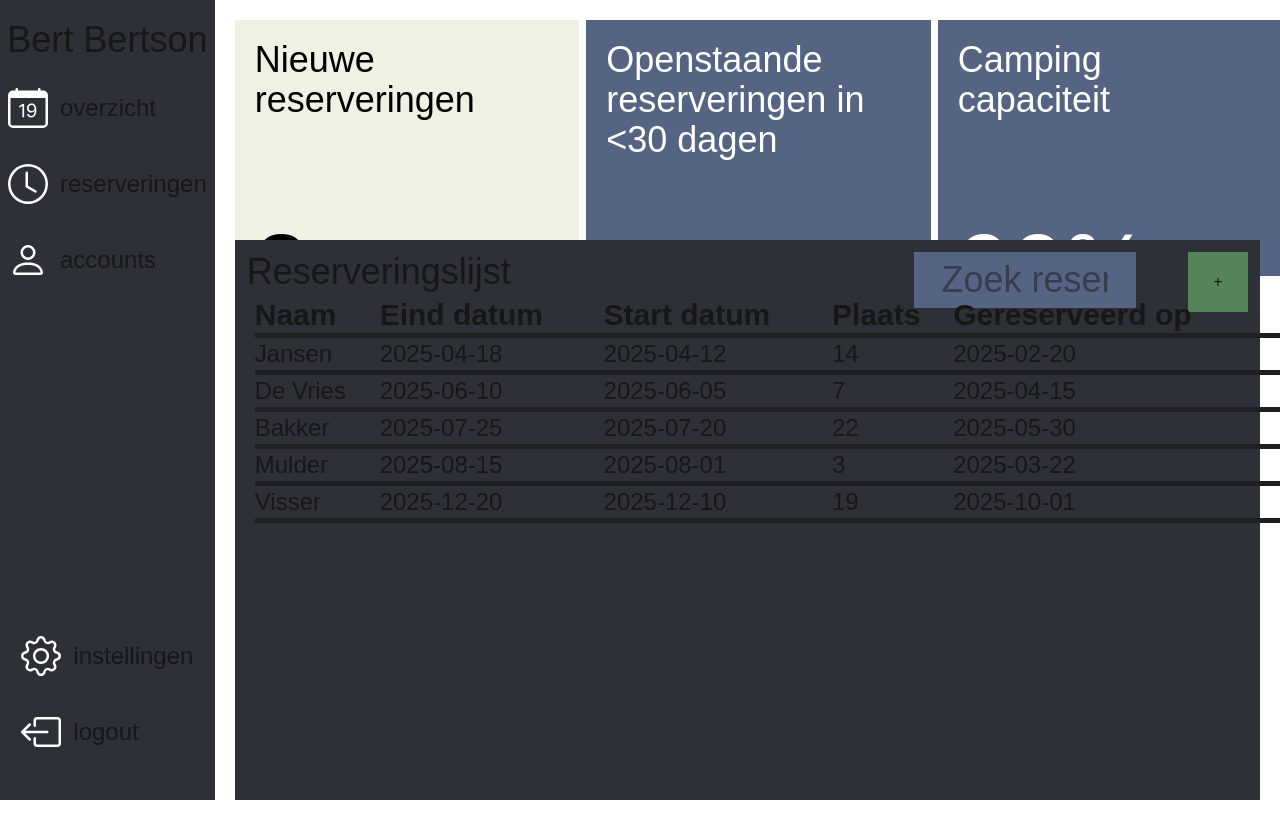
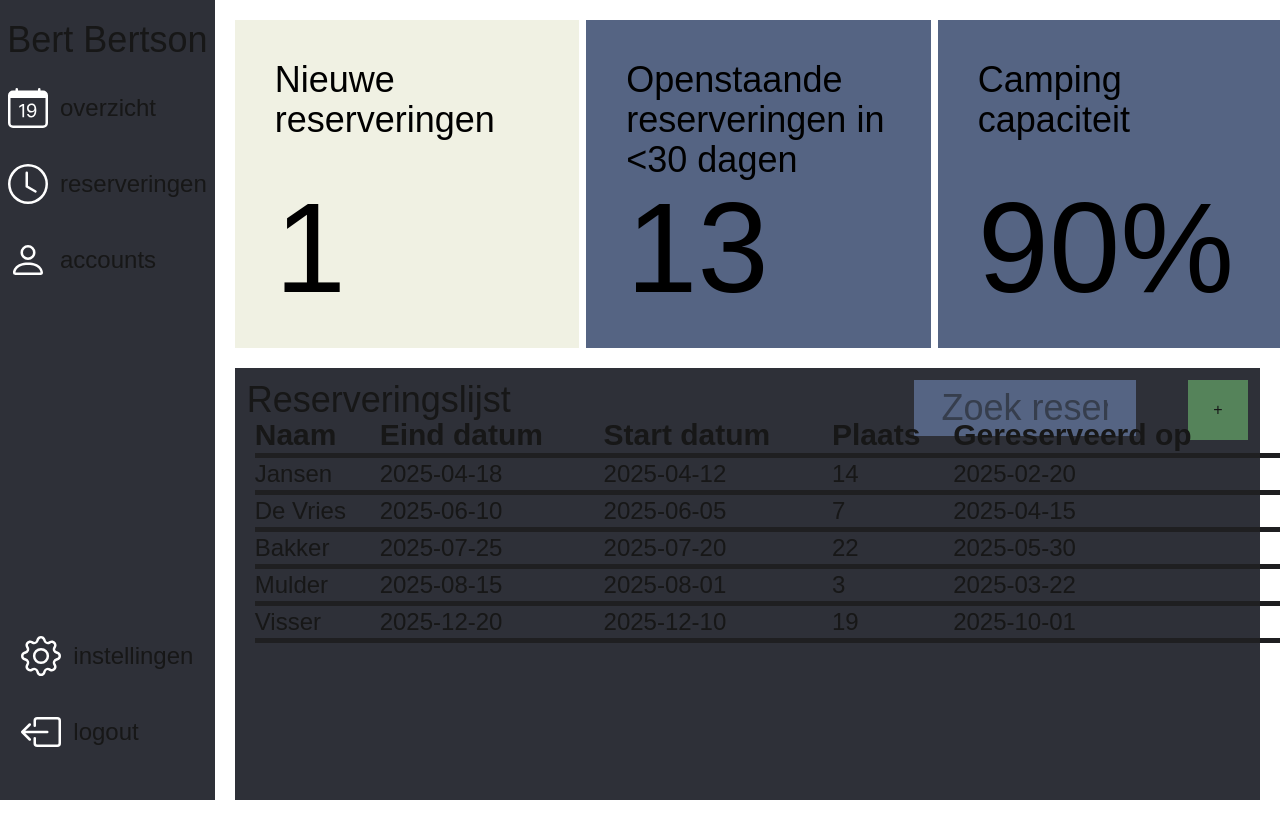
Before and after one commit to Powerboy2015/boer-bert-registratiesysteem, a Next.js app in the folder next.js/: page /reserveringen in a window 1280 px wide. Shown: the top 838 px of the page. Built offline with nearby package versions, Linux system fonts and the light colour scheme.

Commit message:
padding aangepast

```diff
--- a/next.js/src/app/reserveringen/Widgets/Capaciteit.tsx
+++ b/next.js/src/app/reserveringen/Widgets/Capaciteit.tsx
@@ -1,10 +1,13 @@
 export default function Capaciteit() {
   return (
-    <div className="bg-[#556483] w-98/100 h-full text-white ">
-      <div className="text-4xl m-5">Camping capaciteit</div>
-
-      <div className=" h-full flex text-center items-center text-8xl ml-5">
-        90%
+    <div className="bg-[#556483] text-black w-98/100">
+      <div className="h-full relative text-4xl p-10">
+        <div className="h-2/4">
+          <div>Camping capaciteit</div>
+        </div>
+        <div>
+          <div className="text-9xl ">90%</div>
+        </div>
       </div>
     </div>
   );
--- a/next.js/src/app/reserveringen/Widgets/NieuweReserveringen.tsx
+++ b/next.js/src/app/reserveringen/Widgets/NieuweReserveringen.tsx
@@ -1,10 +1,13 @@
 export default function NieuweReserveringen() {
   return (
-    <div className="bg-[#F0F1E3] text-black w-98/100 h-full ">
-      <div className="text-4xl relative m-5">Nieuwe reserveringen</div>
-
-      <div className=" h-full flex text-center items-center text-8xl ml-5">
-        3
+    <div className="bg-[#F0F1E3] text-black w-98/100">
+      <div className="h-full relative text-4xl p-10">
+        <div className="h-2/4">
+          Nieuwe reserveringen
+        </div>
+        <div>
+          <div className="text-9xl ">1</div>
+        </div>
       </div>
     </div>
   );
--- a/next.js/src/app/reserveringen/Widgets/OpenstaandeReserveringen.tsx
+++ b/next.js/src/app/reserveringen/Widgets/OpenstaandeReserveringen.tsx
@@ -1,13 +1,13 @@
 export default function OpenstaandeReserveringen() {
   return (
-    <div className="bg-[#556483] w-98/100 h-full text-white ">
-      <div className="text-4xl m-5">
-        Openstaande reserveringen in &lt;30 dagen
+    <div className="bg-[#556483] text-black w-98/100">
+      <div className="h-full relative text-4xl p-10">
+        <div className="h-2/4">
+          <div>Openstaande reserveringen in &lt;30 dagen</div>
+        </div>
+        <div>
+          <div className="text-9xl ">13</div>
+        </div>
       </div>
-
-      <div className=" h-full flex text-center items-center text-8xl ml-5">
-        13
-      </div>
-    </div>
-  );
+    </div>)
 }
--- a/next.js/src/app/reserveringen/page.tsx
+++ b/next.js/src/app/reserveringen/page.tsx
@@ -9,7 +9,7 @@ export default function reserveringen() {
     <div className="flex h-full w-full">
       <SideBar />
       <div className="h-full w-full flex flex-col">
-        <div className="grid grid-cols-3 h-1/4 w-99/100 m-5">
+        <div className="grid grid-cols-3 h-1/4 w-99/100 m-5 min-h-fit">
           <NieuweReserveringen />
           <OpenstaandeReserveringen />
           <Capaciteit />
```
